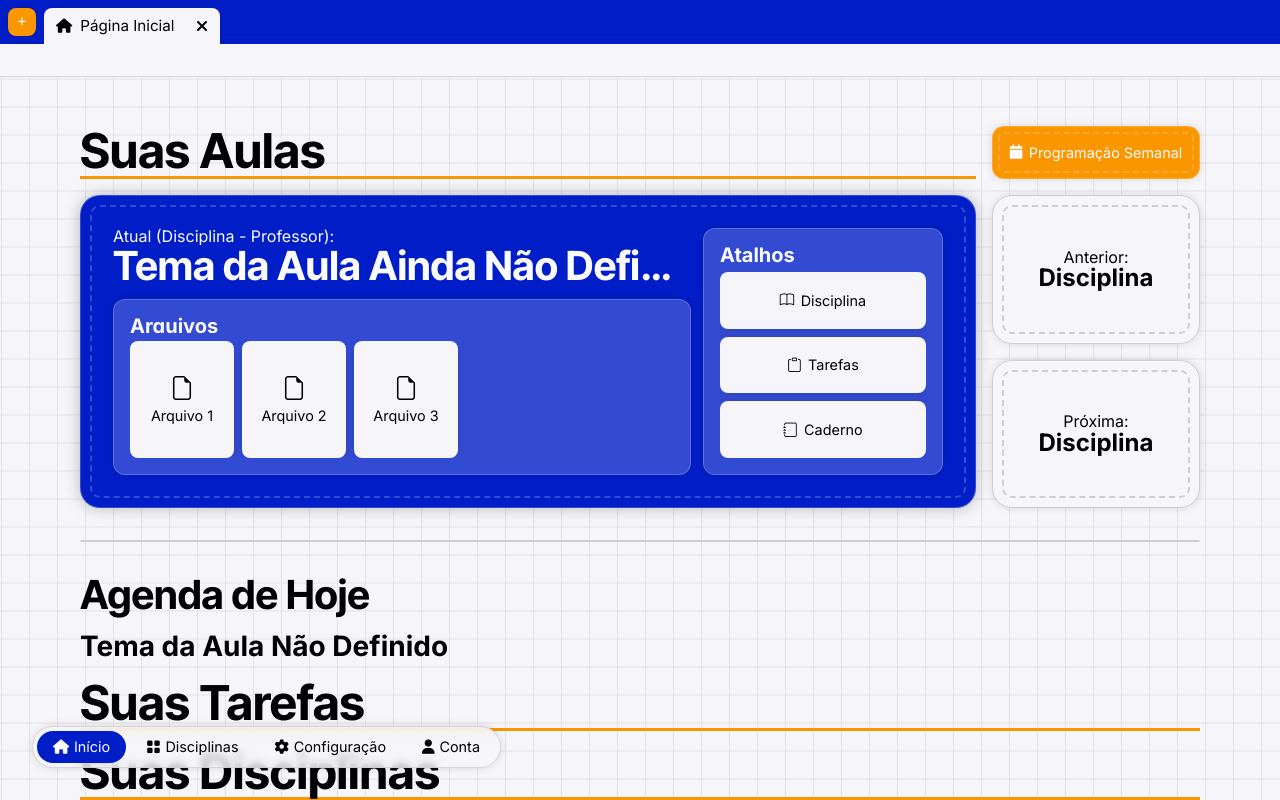
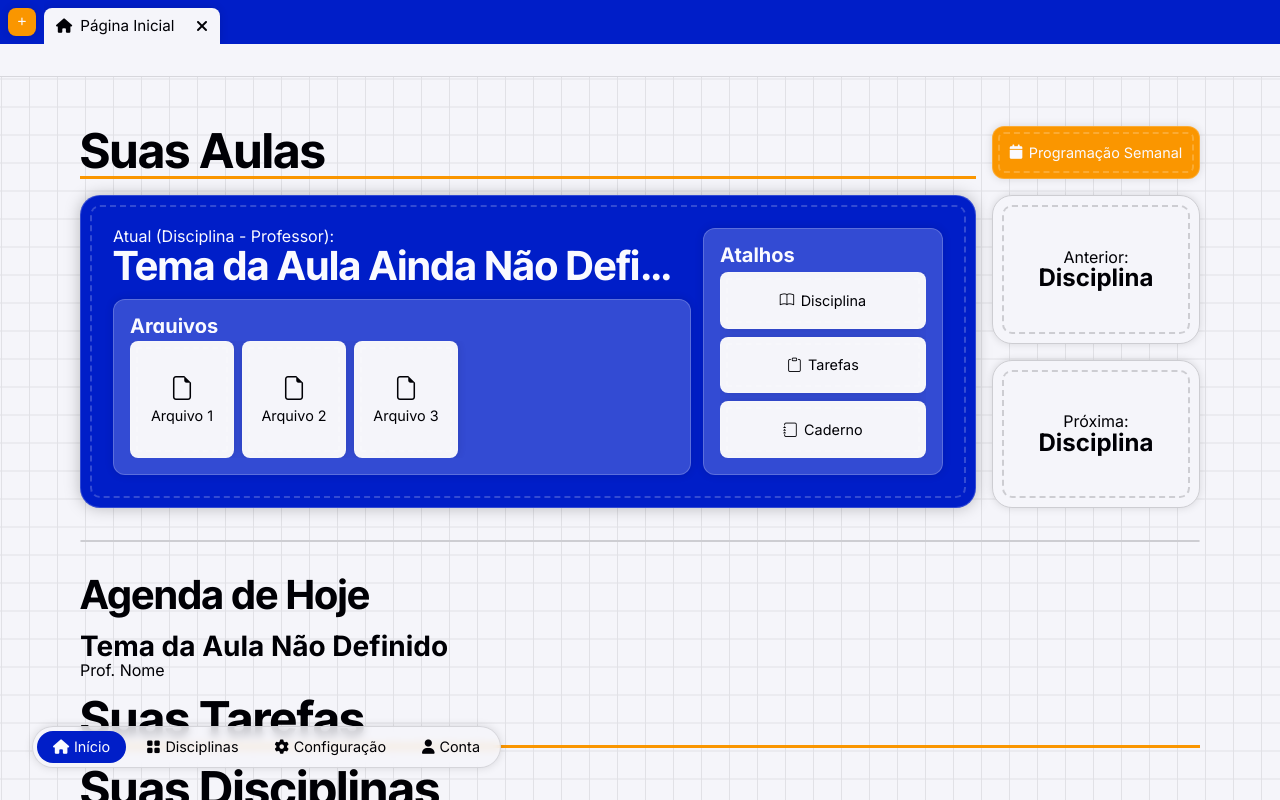
Before and after one commit to Test-User-KL/Plataforma-Odette, a React (Vite) app: page / in a window 1280 px wide. Built offline with nearby package versions, Linux system fonts and the light colour scheme.

Commit message:
Unfinished - All Classes Content (Not Finished Yet)

```diff
--- a/src/pages/HomePage.tsx
+++ b/src/pages/HomePage.tsx
@@ -66,6 +66,7 @@ export default function HomePage() {
                 <div className="allClasses">
                     <div className="class">
                         <h4>Tema da Aula Não Definido</h4>
+                        <p>Prof. Nome</p>
                     </div>
                 </div>
             </section>
```
